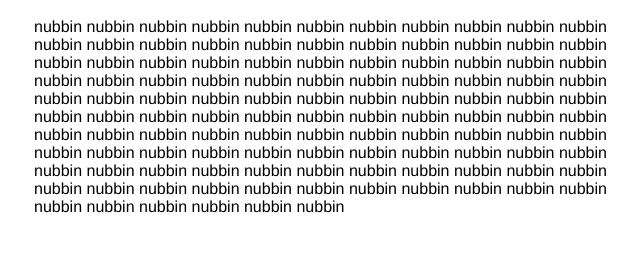
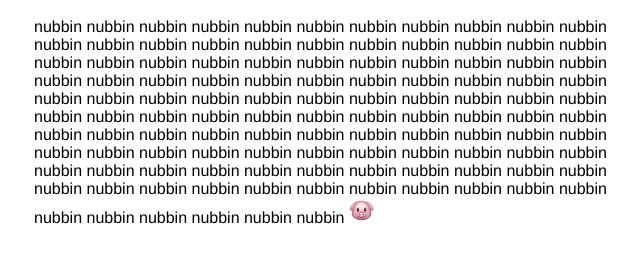
Before and after one commit to evilchili/nubbin, a plain HTML site: page www/index.html in a window 1280 px wide. Shown: the part 48-310 px from the top of the page, without its empty margins (306-946 px from the left). Drawn offline with Linux system fonts and the light colour scheme.

Commit message:
adding static dir

```diff
--- a/www/index.html
+++ b/www/index.html
@@ -10,13 +10,25 @@
                 max-width:600px;
                 margin: 0px auto;
             }
+            #nubbin {
+                height:25px;
+            }
 
         </style>
     </head>
     <body>
         <div id='main'>
             <h1>nubbin</h1>
-            nubbin nubbin nubbin nubbin nubbin nubbin nubbin nubbin nubbin nubbin nubbin nubbin nubbin nubbin nubbin nubbin nubbin nubbin nubbin nubbin nubbin nubbin nubbin nubbin nubbin nubbin nubbin nubbin nubbin nubbin nubbin nubbin nubbin nubbin nubbin nubbin nubbin nubbin nubbin nubbin nubbin nubbin nubbin nubbin nubbin nubbin nubbin nubbin nubbin nubbin nubbin nubbin nubbin nubbin nubbin nubbin nubbin nubbin nubbin nubbin nubbin nubbin nubbin nubbin nubbin nubbin nubbin nubbin nubbin nubbin nubbin nubbin nubbin nubbin nubbin nubbin nubbin nubbin nubbin nubbin nubbin nubbin nubbin nubbin nubbin nubbin nubbin nubbin nubbin nubbin nubbin nubbin nubbin nubbin nubbin nubbin nubbin nubbin nubbin nubbin nubbin nubbin nubbin nubbin nubbin nubbin nubbin nubbin nubbin nubbin nubbin nubbin nubbin nubbin nubbin nubbin
+            nubbin nubbin nubbin nubbin nubbin nubbin nubbin nubbin nubbin nubbin nubbin nubbin
+            nubbin nubbin nubbin nubbin nubbin nubbin nubbin nubbin nubbin nubbin nubbin nubbin
+            nubbin nubbin nubbin nubbin nubbin nubbin nubbin nubbin nubbin nubbin nubbin nubbin
+            nubbin nubbin nubbin nubbin nubbin nubbin nubbin nubbin nubbin nubbin nubbin nubbin
+            nubbin nubbin nubbin nubbin nubbin nubbin nubbin nubbin nubbin nubbin nubbin nubbin
+            nubbin nubbin nubbin nubbin nubbin nubbin nubbin nubbin nubbin nubbin nubbin nubbin
+            nubbin nubbin nubbin nubbin nubbin nubbin nubbin nubbin nubbin nubbin nubbin nubbin
+            nubbin nubbin nubbin nubbin nubbin nubbin nubbin nubbin nubbin nubbin nubbin nubbin
+            nubbin nubbin nubbin nubbin nubbin nubbin nubbin nubbin nubbin nubbin nubbin nubbin
+            nubbin nubbin nubbin nubbin nubbin nubbin nubbin nubbin <img id='nubbin' src='/static/nubbin.png'>
         </div>
     </body>
 </html>
```
Also changed, not shown: www/static/nubbin.png (added).
